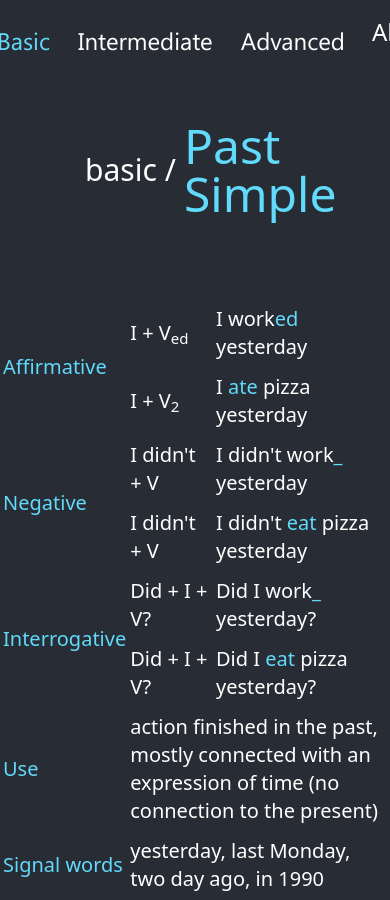
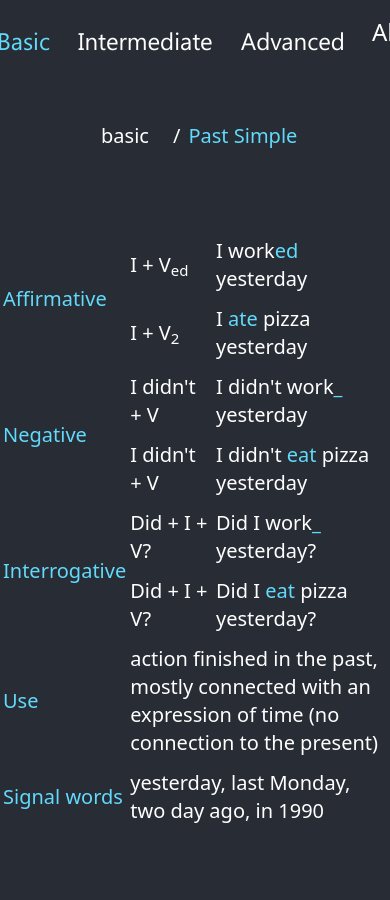
Before and after one commit to PopovDS617/eng-gram, a Next.js app: page /basic/tenses/past-simple in a window 390 px wide. Shown: the top 900 px of the page. After the commit the page ends 844 px from the top, so only its background shows below. Built offline with nearby package versions, Linux system fonts and the light colour scheme.

Commit message:
Update ArticleNavigation.tsx

```diff
--- a/src/components/article/ArticleNavigation.tsx
+++ b/src/components/article/ArticleNavigation.tsx
@@ -19,15 +19,15 @@ const ArticleNavigation = (props: Props) => {
     <div className="flex justify-start items-center w-4/6 ml-10 ">
       <Link href={`/${props.href}`}>
         <div
-          className="text-white mr-2 text-3xl cursor-pointer hover:text-customBlue w-20 flex justify-center"
+          className="text-white mr-2 text-xl md:text-3xl cursor-pointer hover:text-customBlue w-20 flex justify-center"
           onMouseEnter={hoverHandler}
           onMouseLeave={hoverHandler}
         >
           {isArrowIcon ? <ArrowBack color="currentColor" /> : props.href}
         </div>
       </Link>
-      <span className="mr-2 text-3xl">/</span>
-      <div className="text-5xl text-customBlue">{props.title}</div>
+      <span className="mr-2 text-xl md:text-3xl">/</span>
+      <div className="text-xl md:text-5xl text-customBlue">{props.title}</div>
     </div>
   );
 };
```
